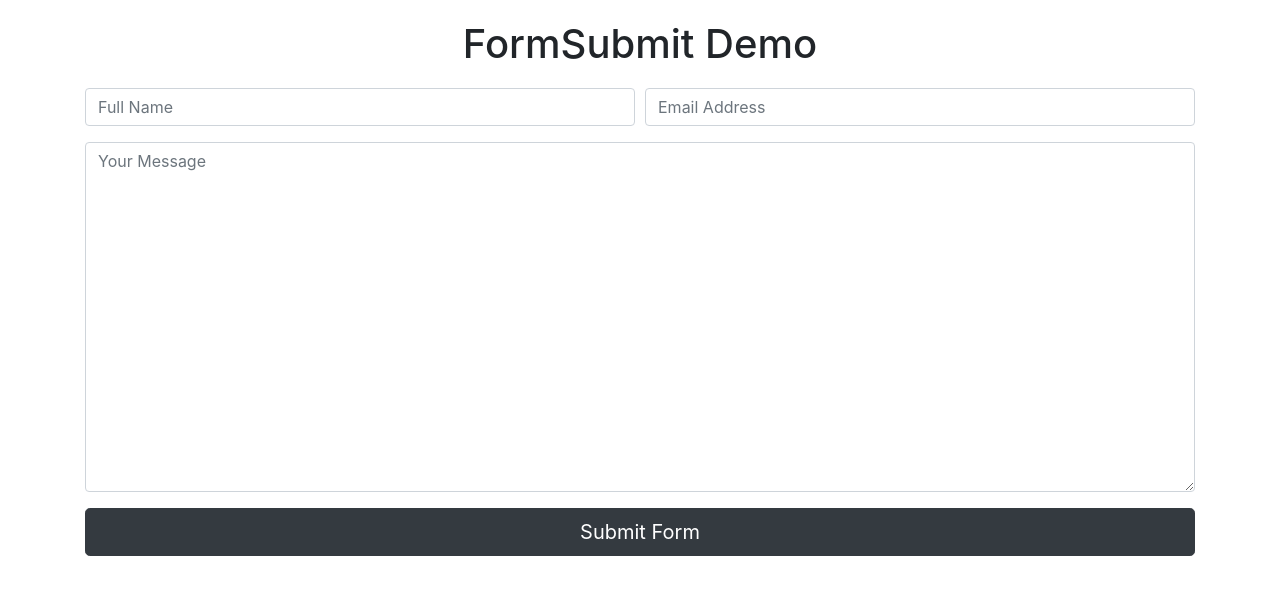
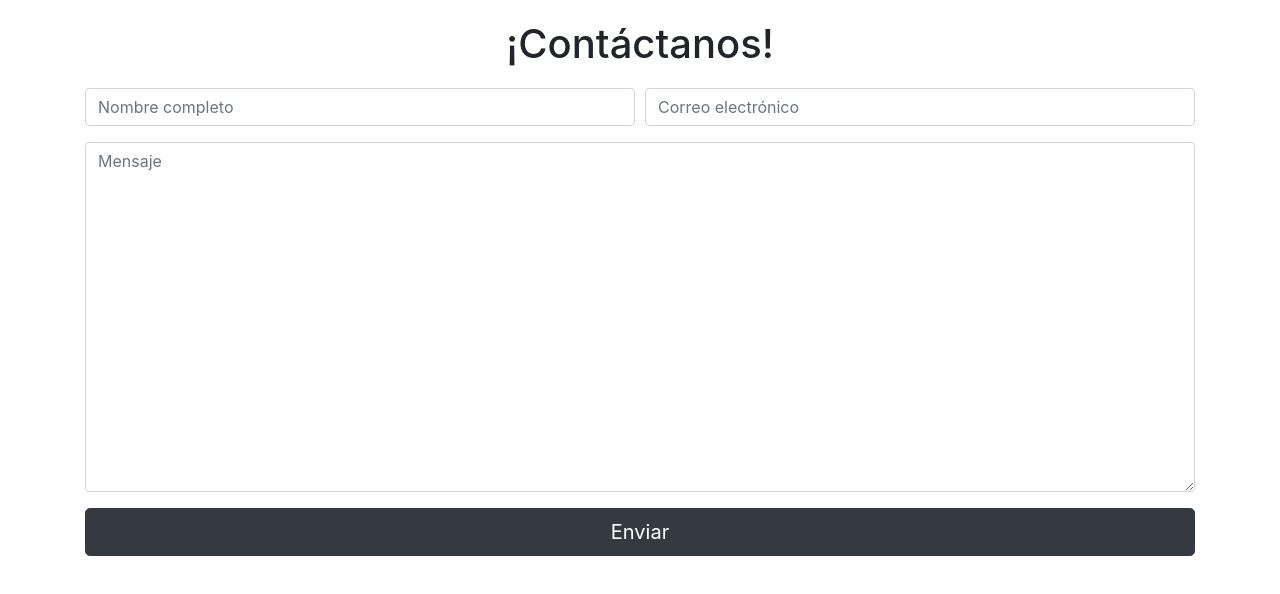
Before and after one commit to BerkerSP/PMS, a plain HTML site: page index.html in a window 1280 px wide. Drawn offline with nearby package versions, Linux system fonts and the light colour scheme.

Commit message:
Update index.html

```diff
--- a/index.html
+++ b/index.html
@@ -4,7 +4,7 @@
         <meta charset="UTF-8" />
         <meta name="viewport" content="width=device-width, initial-scale=1.0">
         <link rel="stylesheet" href="https://stackpath.bootstrapcdn.com/bootstrap/4.2.1/css/bootstrap.min.css" integrity="sha384-GJzZqFGwb1QTTN6wy59ffF1BuGJpLSa9DkKMp0DgiMDm4iYMj70gZWKYbI706tWS" crossorigin="anonymous">
-        <title>FormSubmit Demo</title>
+        <title>Formulario de contacto - Septetrion</title>
         <style>
             h1 {
                 text-align: center;
@@ -15,22 +15,22 @@
 
     <body>
         <div class="container">
-            <h1>FormSubmit Demo</h1>
+            <h1>¡Contáctanos!</h1>
             <form action="https://formsubmit.co/soporte@septetrion.ga" method="POST">
                 <div class="form-group">
                     <div class="form-row">
                         <div class="col">
-                            <input type="text" name="name" class="form-control" placeholder="Full Name" required>
+                            <input type="text" name="name" class="form-control" placeholder="Nombre completo" required>
                         </div>
                         <div class="col">
-                            <input type="email" name="email" class="form-control" placeholder="Email Address" required>
+                            <input type="email" name="email" class="form-control" placeholder="Correo electrónico" required>
                         </div>
                     </div>
                 </div>
                 <div class="form-group">
-                    <textarea placeholder="Your Message" class="form-control" name="message" rows="14" required></textarea>
+                    <textarea placeholder="Mensaje" class="form-control" name="message" rows="14" required></textarea>
                 </div>
-                <button type="submit" class="btn btn-lg btn-dark btn-block">Submit Form</button>
+                <button type="submit" class="btn btn-lg btn-dark btn-block">Enviar</button>
             </form>
         </div>
     </body>
```
